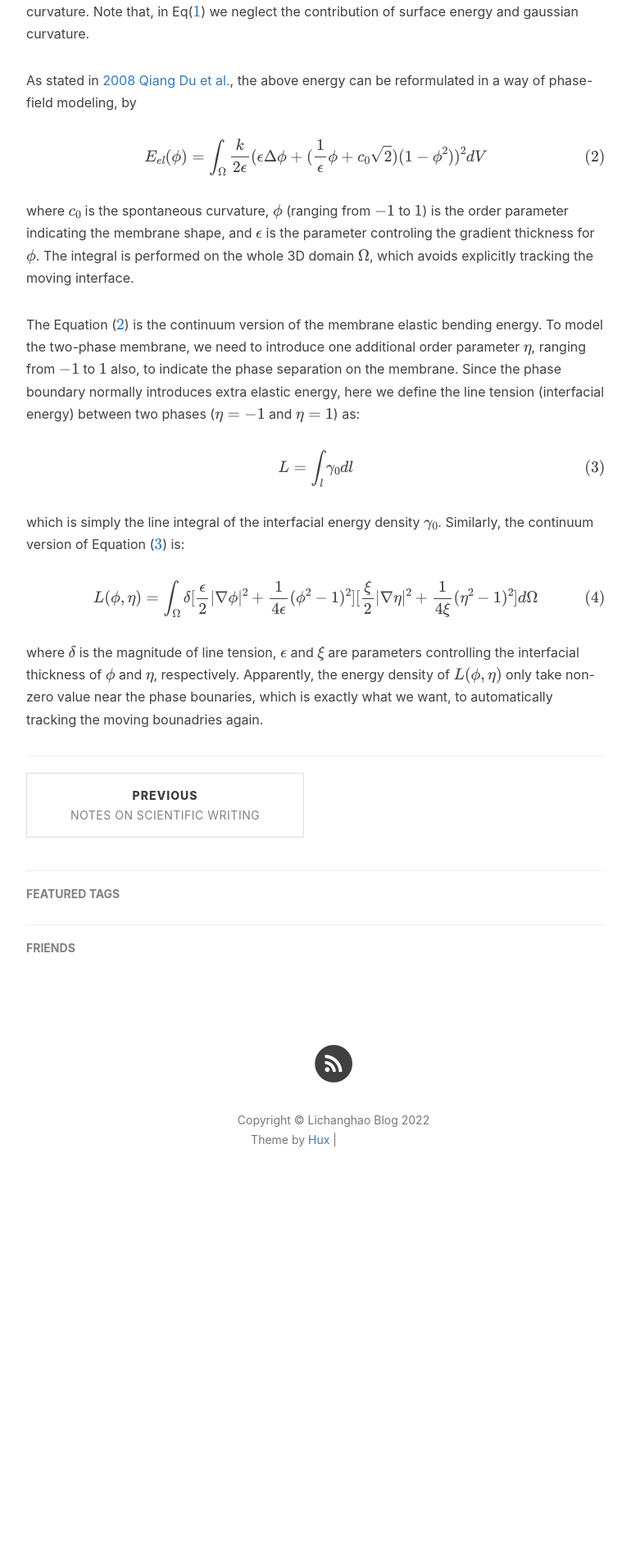
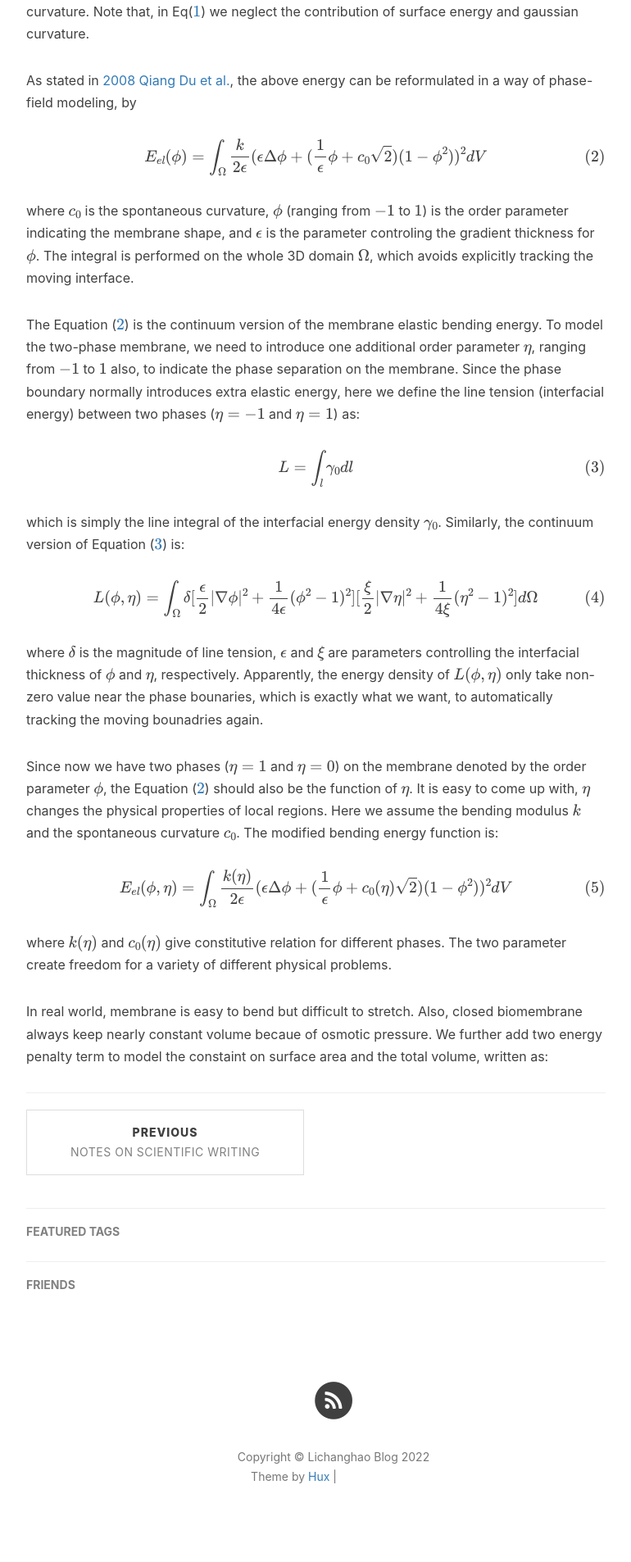
Before and after one commit to lichanghao/lichanghao.github.io.old, a Jekyll site: the page built from _posts/2022-12-07-Two-Phase membrane diffusive interface model.md, in a window 1280 px wide. Shown: the part 906-2812 px from the top of the page at 82% size, without its empty margins (233-1003 px from the left). Built offline with Jekyll 4.4.1, drawn with Linux system fonts in a browser that asks for light colours; nearby versions of some CDN libraries; formulas are drawn with MathJax 3; comment, search, counter and statistics services are not loaded; before the commit the page ends 2401 px from its top, so only the background shows below that; grey boxes are pictures that could not be loaded.

Commit message:
20221216

```diff
--- a/_posts/2022-12-07-Two-Phase membrane diffusive interface model.md
+++ b/_posts/2022-12-07-Two-Phase membrane diffusive interface model.md
@@ -36,3 +36,12 @@ which is simply the line integral of the interfacial energy density $\gamma_0$.
 $$ L(\phi, \eta) = \int_{\Omega}\delta [\frac{\epsilon}{2}|\nabla\phi|^2 + \frac{1}{4\epsilon}(\phi^2-1)^2][\frac{\xi}{2}|\nabla\eta|^2 + \frac{1}{4\xi}(\eta^2-1)^2]d\Omega \label{eq4}\tag4$$
 
 where $\delta$ is the magnitude of line tension, $\epsilon$ and $\xi$ are   parameters controlling the interfacial thickness of $\phi$ and $\eta$, respectively. Apparently, the energy density of $L(\phi, \eta)$ only take non-zero value near the phase bounaries, which is exactly what we want, to automatically tracking the moving bounadries again.
+
+Since now we have two phases ($\eta=1$ and $\eta=0$) on the membrane denoted by the order parameter $\phi$, the Equation (\ref{eq2}) should also be the function of $\eta$. It is easy to come up with, $\eta$ changes the physical properties of local regions. Here we assume the bending modulus $k$ and the spontaneous curvature $c_0$. The modified bending energy function is:
+
+$$ E_{el}(\phi, \eta) = \int_{\Omega} \frac{k(\eta)}{2\epsilon}(\epsilon\Delta\phi+(\frac{1}{\epsilon}\phi+c_0(\eta)\sqrt{2})(1-\phi^2))^2dV \label{eq5}\tag5$$
+
+
+where $k(\eta)$ and $c_0(\eta)$ give constitutive relation for different phases. The two parameter create freedom for a variety of different physical problems.
+
+In real world, membrane is easy to bend but difficult to stretch. Also, closed biomembrane always keep nearly constant volume becaue of osmotic pressure. We further add two energy penalty term to model the constaint on surface area and the total volume, written as:
```
